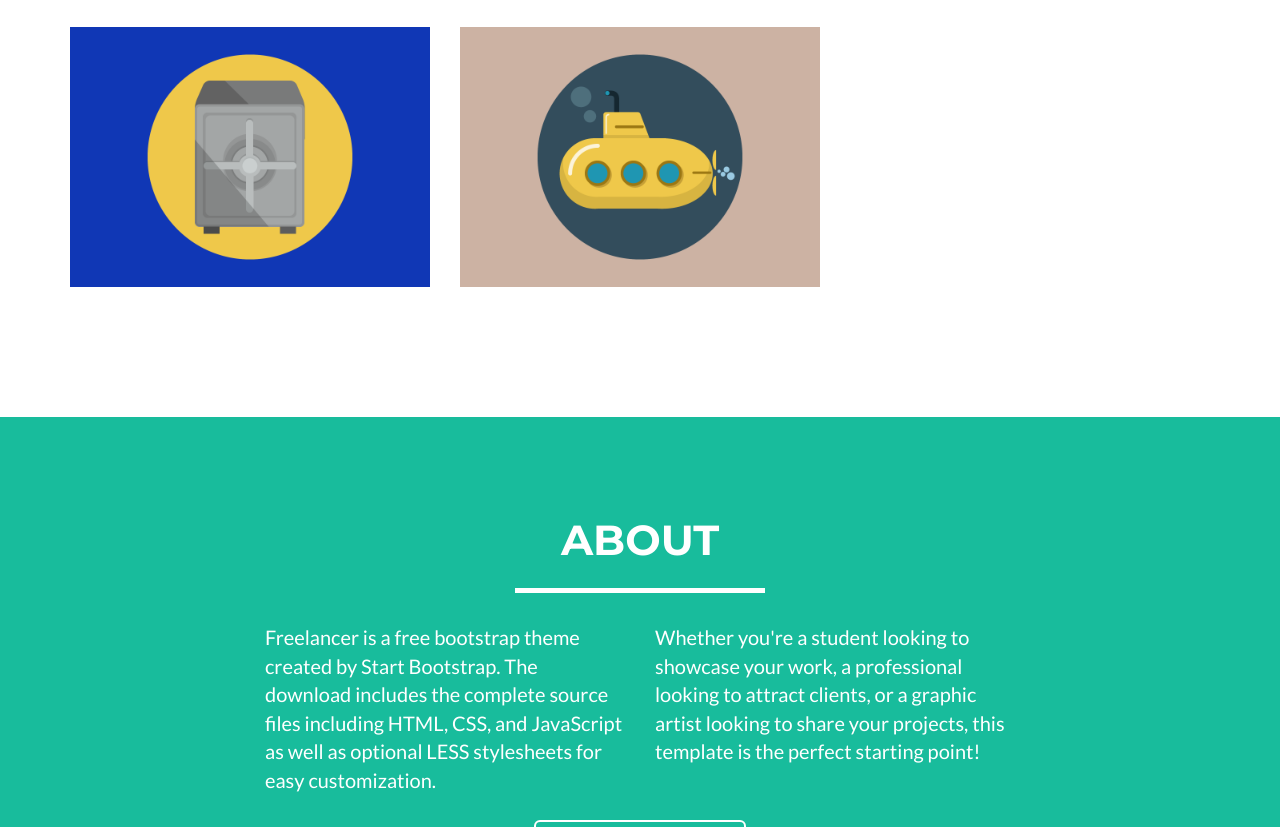
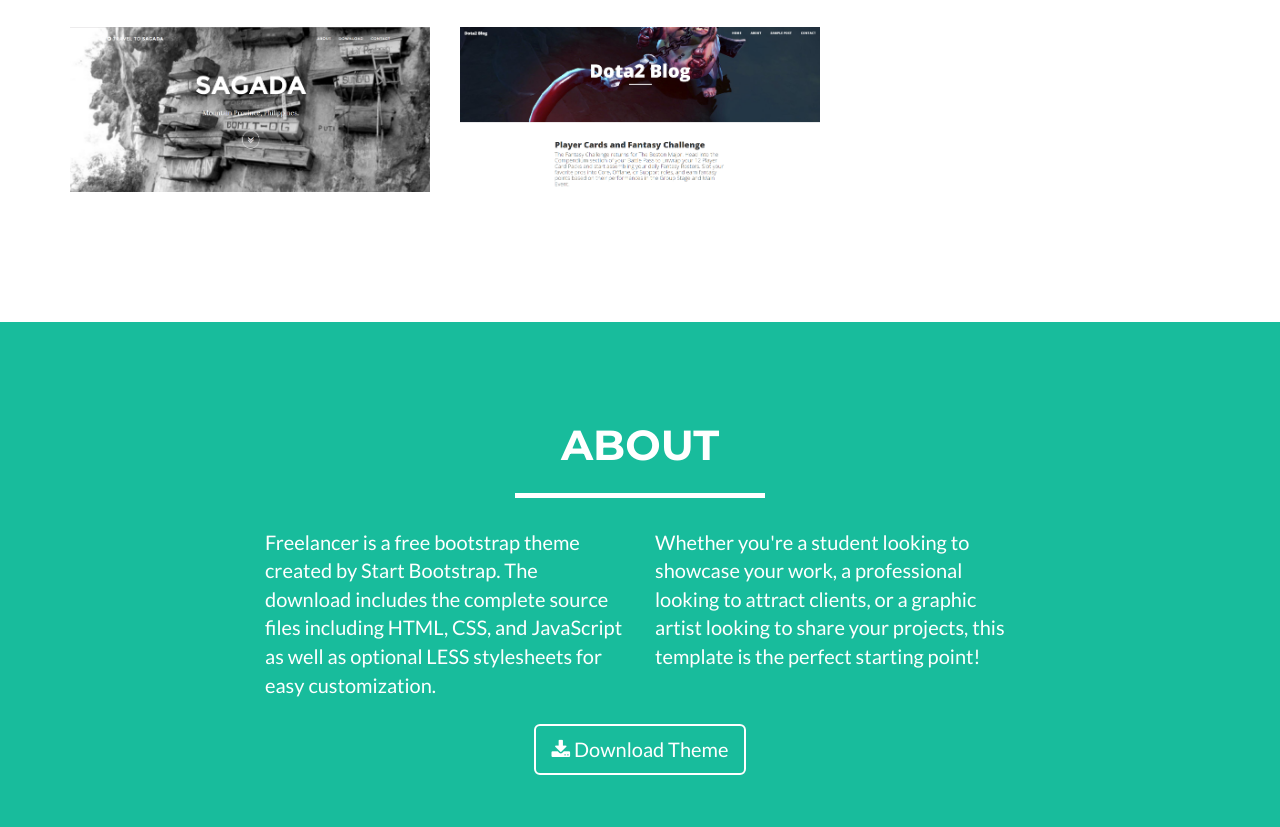
Before and after one commit to dangatanharold/dangatan.gethub.io, a website: page index.html in a window 1280 px wide. Shown: the part 1437-2264 px from the top of the page. Drawn offline with nearby package versions, Linux system fonts and the light colour scheme.

Commit message:
Update index.html

```diff
--- a/index.html
+++ b/index.html
@@ -139,7 +139,7 @@
                                 <i class="fa fa-search-plus fa-3x"></i>
                             </div>
                         </div>
-                        <img src="img/portfolio/safe.png" class="img-responsive" alt="">
+                        <img src="img/portfolio/1page.PNG" class="img-responsive" alt="">
                     </a>
                 </div>
                 <div class="col-sm-4 portfolio-item">
@@ -149,7 +149,7 @@
                                 <i class="fa fa-search-plus fa-3x"></i>
                             </div>
                         </div>
-                        <img src="img/portfolio/submarine.png" class="img-responsive" alt="">
+                        <img src="img/portfolio/blog.PNG" class="img-responsive" alt="">
                     </a>
                 </div>
             </div>
@@ -454,11 +454,11 @@
                         <div class="modal-body">
                             <h2>Project Title</h2>
                             <hr class="star-primary">
-                            <img src="img/portfolio/safe.png" class="img-responsive img-centered" alt="">
+                            <img src="img/portfolio/1page.PNG" class="img-responsive img-centered" alt="">
                             <p>Use this area of the page to describe your project. The icon above is part of a free icon set by <a href="https://sellfy.com/p/8Q9P/jV3VZ/">Flat Icons</a>. On their website, you can download their free set with 16 icons, or you can purchase the entire set with 146 icons for only $12!</p>
                             <ul class="list-inline item-details">
                                 <li>Client:
-                                    <strong><a href="http://startbootstrap.com">Start Bootstrap</a>
+                                    <strong><a href="https://dangatanharold.github.io/Onepage.github.io/">Start Bootstrap</a>
                                     </strong>
                                 </li>
                                 <li>Date:
@@ -491,11 +491,11 @@
                         <div class="modal-body">
                             <h2>Project Title</h2>
                             <hr class="star-primary">
-                            <img src="img/portfolio/submarine.png" class="img-responsive img-centered" alt="">
+                            <img src="img/portfolio/blog.PNG" class="img-responsive img-centered" alt="">
                             <p>Use this area of the page to describe your project. The icon above is part of a free icon set by <a href="https://sellfy.com/p/8Q9P/jV3VZ/">Flat Icons</a>. On their website, you can download their free set with 16 icons, or you can purchase the entire set with 146 icons for only $12!</p>
                             <ul class="list-inline item-details">
                                 <li>Client:
-                                    <strong><a href="http://startbootstrap.com">Start Bootstrap</a>
+                                    <strong><a href="https://dangatanharold.github.io/blog.github.io/">Start Bootstrap</a>
                                     </strong>
                                 </li>
                                 <li>Date:
```
